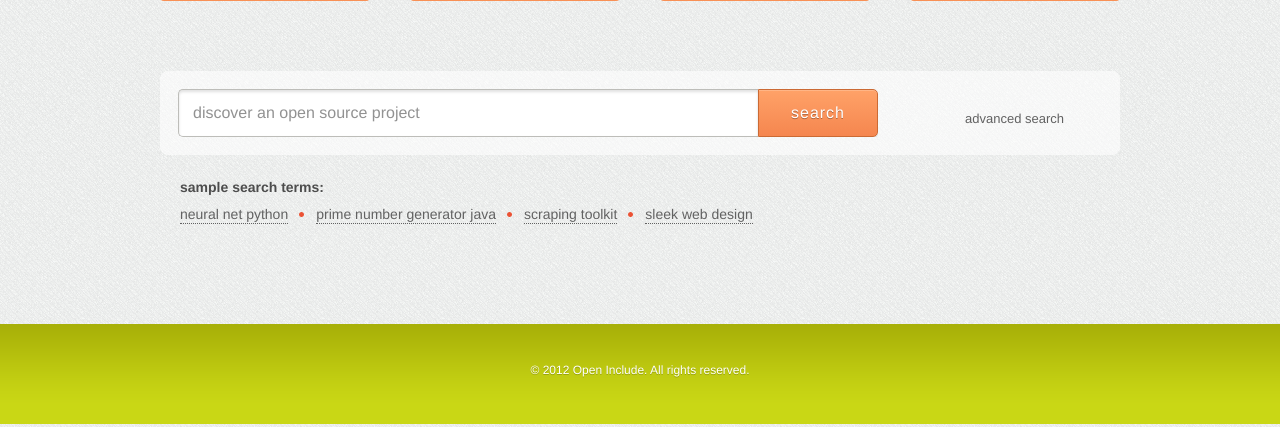
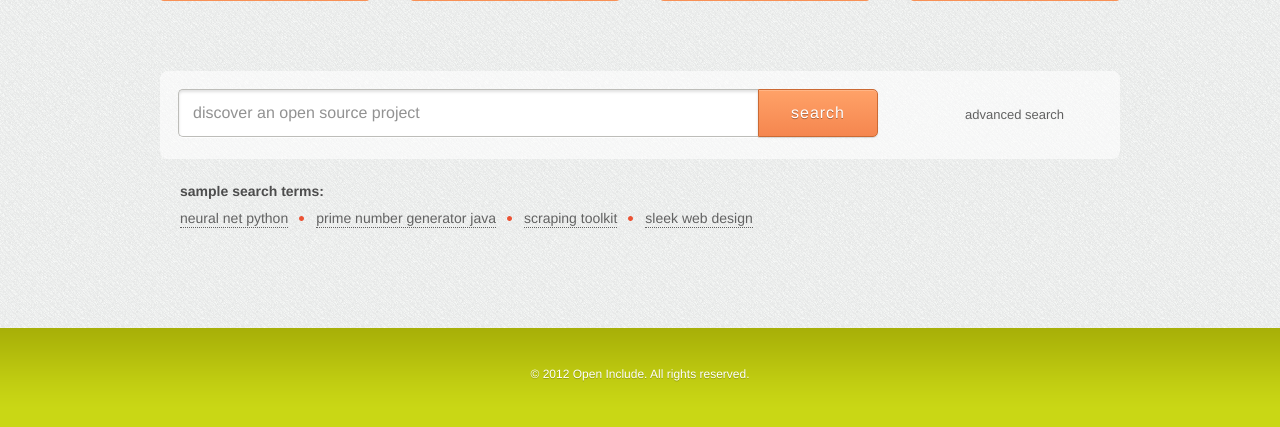
Before and after one commit to pelegl/OpenInclude, a Django app: page / in a window 1280 px wide. Shown: the part 343-770 px from the top of the page. Run offline with Django 3.2, Linux system fonts and the light colour scheme; parts of the project's set-up code (start-up, migrations or seed data) failed here and were passed over.

Commit message:
fix the css issue

```diff
--- a/openinclude/static/css/comm.css
+++ b/openinclude/static/css/comm.css
@@ -144,10 +144,13 @@ section.contents .search {
 }
 section.contents .search .search-form {
 	width:700px;
-	overflow:hidden;
+	height:52px;
+	position:relative;
 }
 section.contents .search .search-form input[type=text] {
-	float:left;
+	position:absolute;
+	left:0;
+	top:0;
 	font-family:"Helvetica Neue", Helvetica, Arial, sans-serif;
 	font-size:16px;
 	line-height:1;
@@ -181,7 +184,9 @@ section.contents .search .search-form input[type=text]:-ms-input-placeholder {
  color:#929292;
 }
 section.contents .search .search-form button {
-	float:right;
+	position:absolute;
+	right:0;
+	top:0;
 	font-family:"Helvetica Neue", Helvetica, Arial, sans-serif;
 	font-size:16px;
 	line-height:1;
@@ -220,7 +225,7 @@ section.contents .search .search-form button:active {
 }
 section.contents .search .advanced {
 	position:absolute;
-	top:40px;
+	top:36px;
 	right:56px;
 	font-size:13px;
 	font-weight:500;
```
